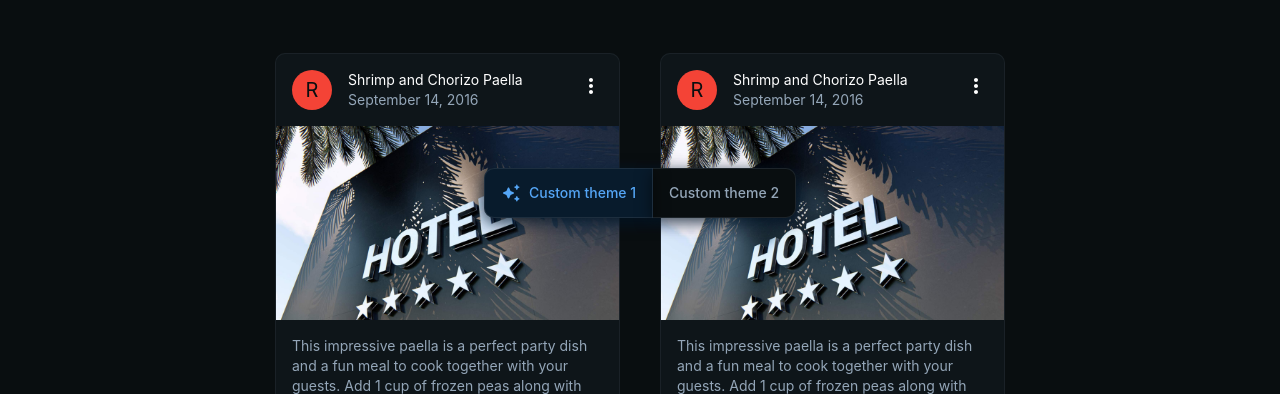
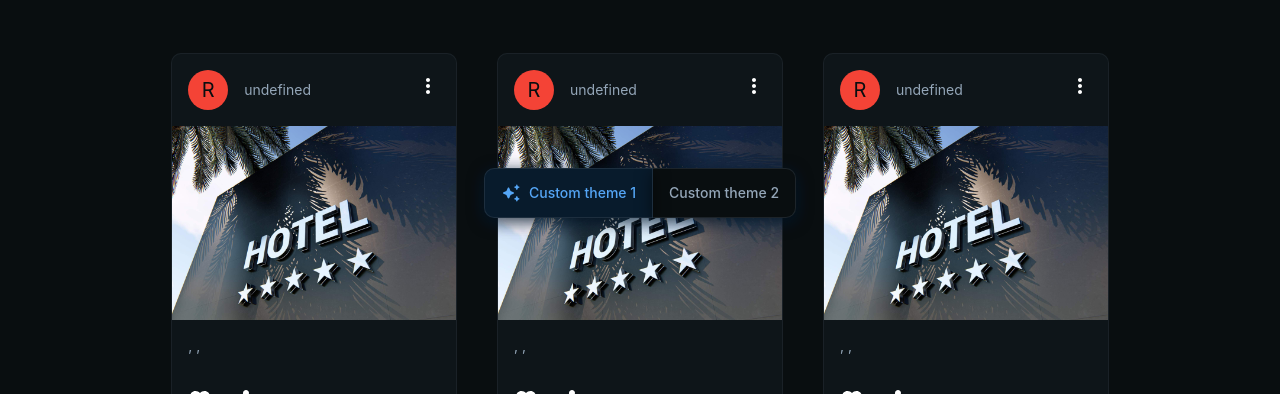
Before and after one commit to abhiperfect/GastronomyFeedbackAnalyzer, a React (Create React App) app in the folder client/: page /hotellist in a window 1280 px wide. Shown: the part 558-952 px from the top of the page. Built offline with nearby package versions, Linux system fonts and the light colour scheme; no server answers; sample sign-in values are in the browser's storage.

Commit message:
🆕feat: Hotel info from the database.

```diff
--- a/client/src/components/ui/HotelCard.jsx
+++ b/client/src/components/ui/HotelCard.jsx
@@ -1,34 +1,46 @@
-import * as React from 'react';
-import { styled } from '@mui/material/styles';
-import Card from '@mui/material/Card';
-import CardHeader from '@mui/material/CardHeader';
-import CardMedia from '@mui/material/CardMedia';
-import CardContent from '@mui/material/CardContent';
-import CardActions from '@mui/material/CardActions';
-import Collapse from '@mui/material/Collapse';
-import Avatar from '@mui/material/Avatar';
-import IconButton from '@mui/material/IconButton';
-import Typography from '@mui/material/Typography';
-import { red } from '@mui/material/colors';
-import FavoriteIcon from '@mui/icons-material/Favorite';
-import ShareIcon from '@mui/icons-material/Share';
-import ExpandMoreIcon from '@mui/icons-material/ExpandMore';
-import MoreVertIcon from '@mui/icons-material/MoreVert';
+import * as React from "react";
+import { styled } from "@mui/material/styles";
+import Card from "@mui/material/Card";
+import CardHeader from "@mui/material/CardHeader";
+import CardMedia from "@mui/material/CardMedia";
+import CardContent from "@mui/material/CardContent";
+import CardActions from "@mui/material/CardActions";
+import Collapse from "@mui/material/Collapse";
+import Avatar from "@mui/material/Avatar";
+import IconButton from "@mui/material/IconButton";
+import Typography from "@mui/material/Typography";
+import { red } from "@mui/material/colors";
+import FavoriteIcon from "@mui/icons-material/Favorite";
+import ShareIcon from "@mui/icons-material/Share";
+import ExpandMoreIcon from "@mui/icons-material/ExpandMore";
+import MoreVertIcon from "@mui/icons-material/MoreVert";
 import { useNavigate } from "react-router-dom";
-import CardLoading from './CardLoading';
+import CardLoading from "./CardLoading";
+import { useAuth } from "../../context/context.js";
+
 const ExpandMore = styled((props) => {
-
   const { expand, ...other } = props;
   return <IconButton {...other} />;
 })(({ theme, expand }) => ({
-  transform: !expand ? 'rotate(0deg)' : 'rotate(180deg)',
-  marginLeft: 'auto',
-  transition: theme.transitions.create('transform', {
+  transform: !expand ? "rotate(0deg)" : "rotate(180deg)",
+  marginLeft: "auto",
+  transition: theme.transitions.create("transform", {
     duration: theme.transitions.duration.shortest,
   }),
 }));
 
-export default function HotelCard() {
+export default function HotelCard({
+  index,
+  name,
+  address,
+  city,
+  state,
+  country,
+  phoneNumber,
+  website,
+  image,
+}) {
+  const { setHotelId } = useAuth();
   const navigate = useNavigate();
   const [expanded, setExpanded] = React.useState(false);
   const [isLoading, setIsLoading] = React.useState(true); // New state for loading
@@ -36,7 +48,9 @@ export default function HotelCard() {
   const handleExpandClick = () => {
     setExpanded(!expanded);
   };
-const handleCardClick = () =>{
+  const handleCardClick = (id) => {
+
+    setHotelId(id);
     navigate("/feedbackpage", {
       state: {
         // phoneNumber,
@@ -54,12 +68,18 @@ const handleCardClick = () =>{
 
   // Render loader if still loading
   if (isLoading) {
-    return <div><CardLoading/></div>;
+    return (
+      <div>
+        <CardLoading />
+      </div>
+    );
   }
   return (
-    <Card sx={{ maxWidth: 345, margin:'20px' }}
-    style={{ cursor:'pointer'}}
-    onClick={handleCardClick}
+    <Card
+      index={index}
+      sx={{ maxWidth: 345, margin: "20px" }}
+      style={{ cursor: "pointer" }}
+      onClick={() => handleCardClick(index)} // Pass the key or hotel_id here
     >
       <CardHeader
         avatar={
@@ -72,8 +92,8 @@ const handleCardClick = () =>{
             <MoreVertIcon />
           </IconButton>
         }
-        title="Shrimp and Chorizo Paella"
-        subheader="September 14, 2016"
+        title={name}
+        subheader={`${phoneNumber}`}
       />
       <CardMedia
         component="img"
@@ -83,9 +103,7 @@ const handleCardClick = () =>{
       />
       <CardContent>
         <Typography variant="body2" color="text.secondary">
-          This impressive paella is a perfect party dish and a fun meal to cook
-          together with your guests. Add 1 cup of frozen peas along with the mussels,
-          if you like.
+          {address} {city}, {state},{country}
         </Typography>
       </CardContent>
       <CardActions disableSpacing>
```
Lines whose indentation alone changed are shown as unchanged.
